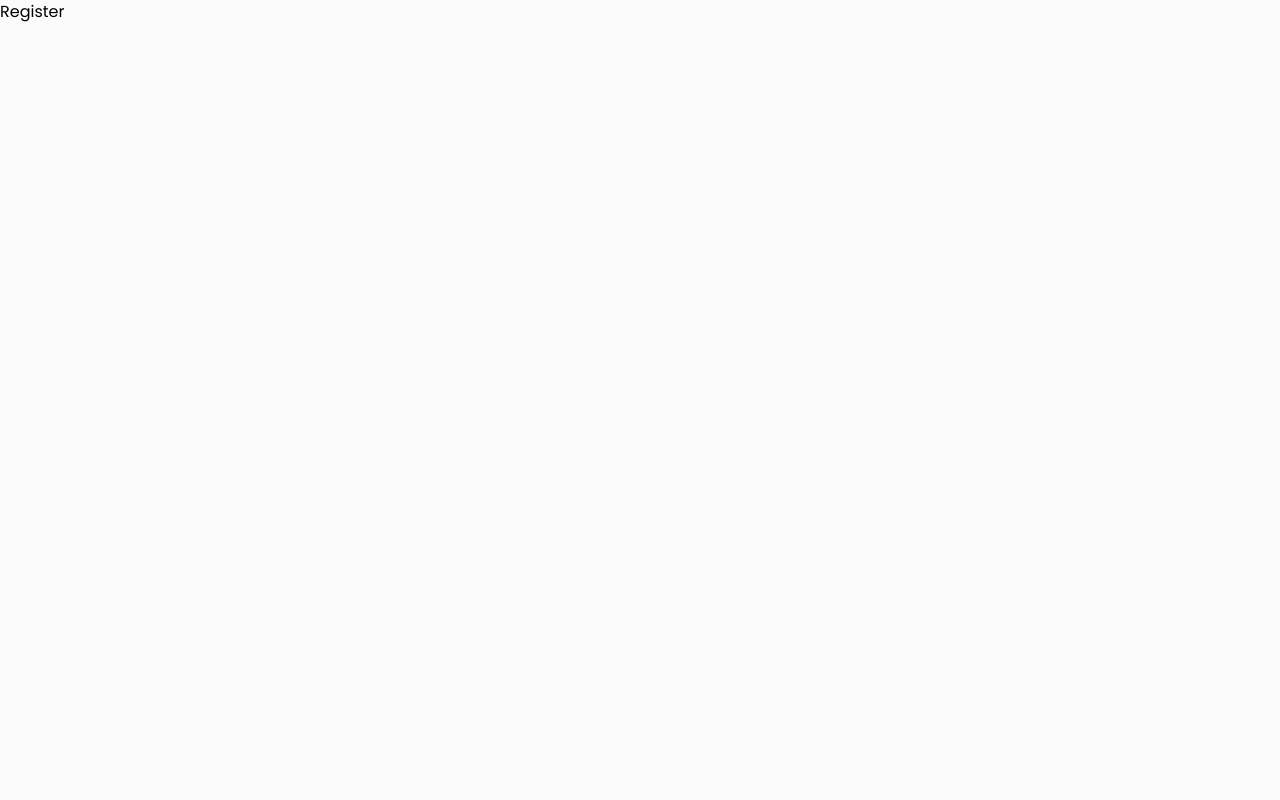
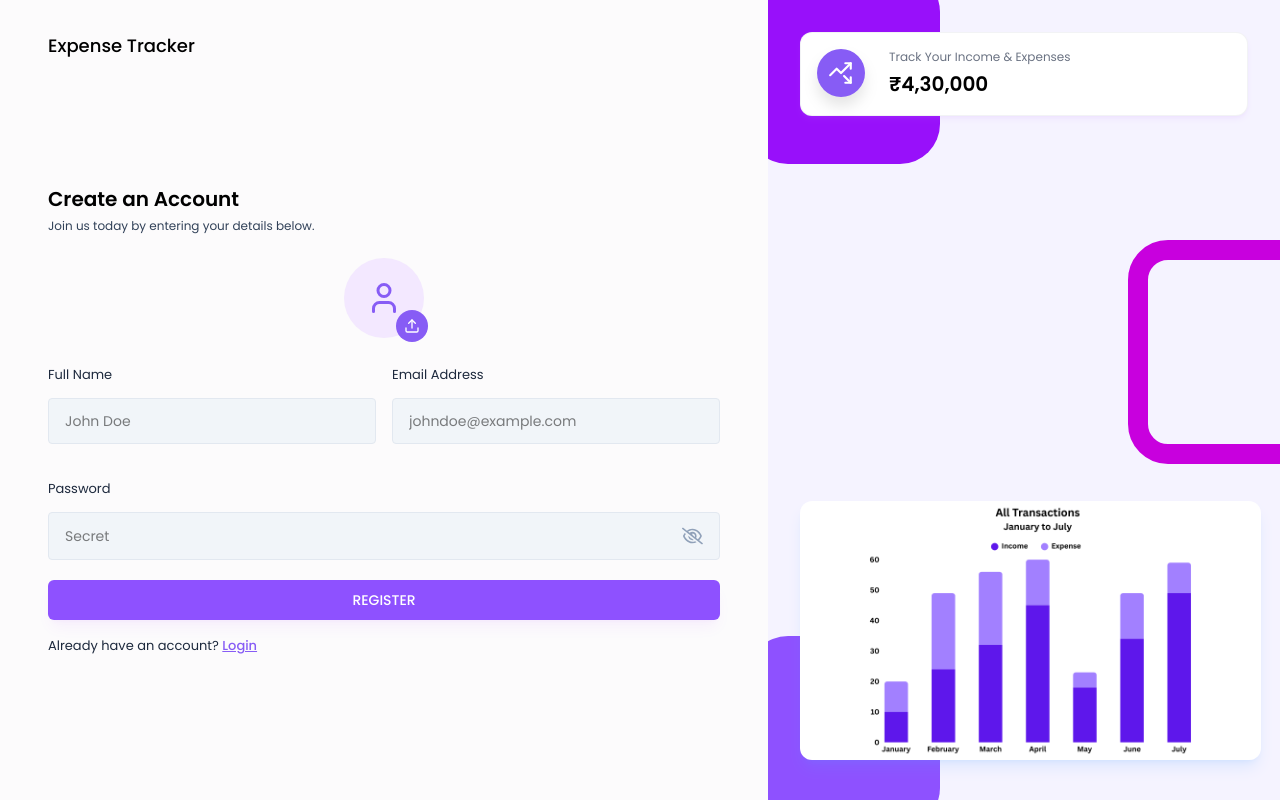
Before and after one commit to MehulBawadia/mern-expense-tracker, a React (Vite) app in the folder frontend/: page /register in a window 1280 px wide. Built offline with nearby package versions, Linux system fonts and the light colour scheme.

Commit message:
Feat: Register UI
Added the UI for the register page.
Added the profile photo selector component.

```diff
--- /dev/null
+++ b/frontend/src/components/Inputs/ProfilePhotoSelector.jsx
@@ -0,0 +1,70 @@
+import React, { useRef, useState } from "react";
+import { LuUser, LuUpload, LuTrash } from "react-icons/lu";
+
+const ProfilePhotoSelector = ({ image, setImage }) => {
+  const inputRef = useRef(null);
+  const [previewUrl, setPreviewUrl] = useState("");
+
+  const handleImageChange = (event) => {
+    const file = event.target.files[0];
+    if (file) {
+      setImage(file);
+
+      const preview = URL.createObjectURL(file);
+      setPreviewUrl(preview);
+    }
+  };
+
+  const handleRemoveImage = () => {
+    setImage(null);
+    setPreviewUrl(null);
+  };
+
+  const onChooseFile = () => {
+    inputRef.current.click();
+  };
+
+  return (
+    <div className="flex justify-center mb-6">
+      <input
+        type="file"
+        accept="image/*"
+        className="hidden"
+        ref={inputRef}
+        onChange={handleImageChange}
+      />
+
+      {!image ? (
+        <div className="w-20 h-20 flex items-center justify-center bg-purple-100 rounded-full relative">
+          <LuUser className="text-4xl text-primary" />
+
+          <button
+            type="button"
+            className="w-8 h-8 flex items-center justify-center bg-primary text-white rounded-full absolute -bottom-1 -right-1 cursor-pointer"
+            onClick={onChooseFile}
+          >
+            <LuUpload />
+          </button>
+        </div>
+      ) : (
+        <div className="relative">
+          <img
+            src={previewUrl}
+            alt="Profile photo"
+            className="w-20 h-20 rounded-full object-cover"
+          />
+
+          <button
+            type="button"
+            className="w-8 h-8 flex items-center justify-center bg-red-500 text-white rounded-full absolute -bottom-1 -right-1 cursor-pointer"
+            onClick={handleRemoveImage}
+          >
+            <LuTrash />
+          </button>
+        </div>
+      )}
+    </div>
+  );
+};
+
+export default ProfilePhotoSelector;
--- a/frontend/src/pages/Auth/Register.jsx
+++ b/frontend/src/pages/Auth/Register.jsx
@@ -1,7 +1,96 @@
-import React from "react";
+import { useState } from "react";
+import { Link, useNavigate } from "react-router-dom";
+import AuthLayout from "../../components/layouts/AuthLayout";
+import Input from "../../components/Inputs/Input";
+import { validateEmail } from "../../utils/helper";
+import ProfilePhotoSelector from "../../components/Inputs/ProfilePhotoSelector";
 
 const Register = () => {
-  return <div>Register</div>;
+  const [profilePic, setProfilePic] = useState(null);
+  const [fullName, setFullName] = useState("");
+  const [email, setEmail] = useState("");
+  const [password, setPassword] = useState("");
+
+  const [error, setError] = useState(null);
+
+  const navigate = useNavigate();
+
+  const handleRegister = (e) => {
+    e.preventDefault();
+
+    let profileImageUrl = "";
+
+    if (!fullName) {
+      setError("Enter your full Name.");
+      return;
+    }
+
+    if (!validateEmail(email)) {
+      setError("Enter a valid email address.");
+      return;
+    }
+
+    if (!password) {
+      setError("Enter a password.");
+      return;
+    }
+
+    setError(null);
+  };
+
+  return (
+    <AuthLayout>
+      <div className="lg:w-full h-auto md:h-full mt-10 md:mt-0 flex flex-col justify-center">
+        <h3 className="text-xl font-semibold text0-black">Create an Account</h3>
+        <p className="text-xs text-slate-700 mt-1.25 mb-6">
+          Join us today by entering your details below.
+        </p>
+
+        <form onSubmit={handleRegister}>
+          <ProfilePhotoSelector image={profilePic} setImage={setProfilePic} />
+
+          <div className="grid grid-cols-1 md:grid-cols-2 gap-4">
+            <Input
+              type="text"
+              value={fullName}
+              onChange={({ target }) => setFullName(target.value)}
+              label="Full Name"
+              placeholder="John Doe"
+            />
+
+            <Input
+              type="text"
+              value={email}
+              onChange={({ target }) => setEmail(target.value)}
+              label="Email Address"
+              placeholder="johndoe@example.com"
+            />
+
+            <div className="col-span-2">
+              <Input
+                type="password"
+                value={password}
+                onChange={({ target }) => setPassword(target.value)}
+                label="Password"
+                placeholder="Secret"
+              />
+            </div>
+          </div>
+
+          {error && <p className="text-red-500 pb-2.5">{error}</p>}
+
+          <button className="btn-primary uppercase">Register</button>
+
+          <p className="text-[13px] text-slate-800 mt-3">
+            Already have an account?{" "}
+            <Link className="font-medium text-primary underline" to="/login">
+              Login
+            </Link>
+          </p>
+        </form>
+      </div>
+    </AuthLayout>
+  );
 };
 
 export default Register;
```
